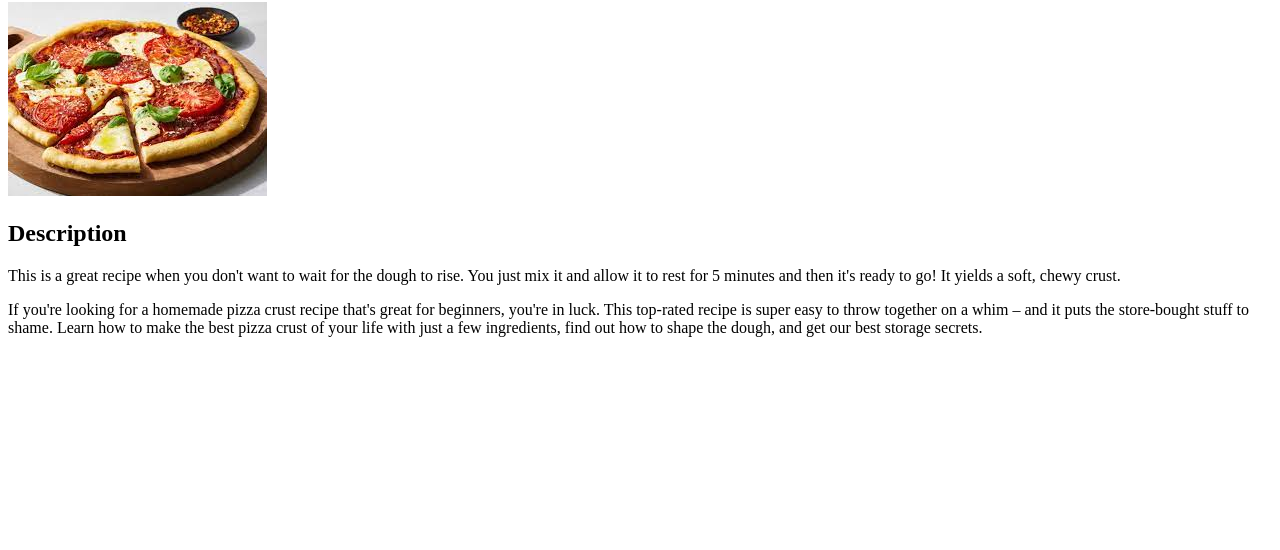
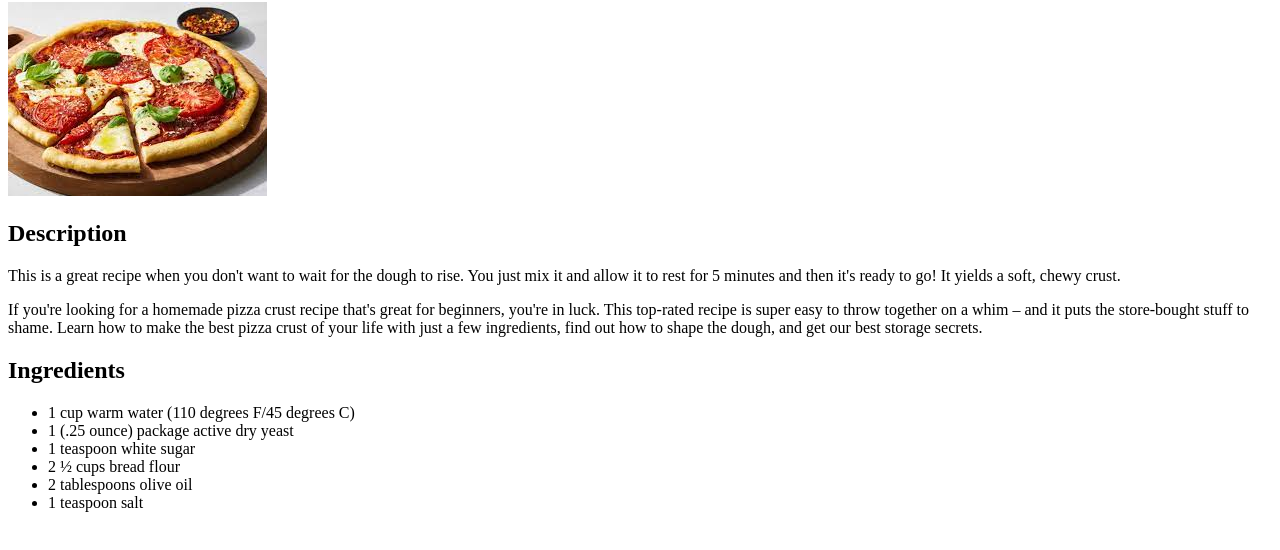
Before and after one commit to muhammad-abdulrafay/odin-recipes, a plain HTML site: page recipes/pizza.html in a window 1280 px wide. Shown: the part 78-628 px from the top of the page. Drawn offline with Linux system fonts and the light colour scheme.

Commit message:
Add recipe ingredients

```diff
--- a/recipes/pizza.html
+++ b/recipes/pizza.html
@@ -14,5 +14,16 @@
 
         <p>This is a great recipe when you don't want to wait for the dough to rise. You just mix it and allow it to rest for 5 minutes and then it's ready to go! It yields a soft, chewy crust.</p>
         <p>If you're looking for a homemade pizza crust recipe that's great for beginners, you're in luck. This top-rated recipe is super easy to throw together on a whim – and it puts the store-bought stuff to shame. Learn how to make the best pizza crust of your life with just a few ingredients, find out how to shape the dough, and get our best storage secrets.</p>
+
+        <h2>Ingredients</h2>
+
+        <ul>
+            <li>1 cup warm water (110 degrees F/45 degrees C)</li>
+            <li>1 (.25 ounce) package active dry yeast</li>
+            <li>1 teaspoon white sugar</li>
+            <li>2 ½ cups bread flour</li>
+            <li>2 tablespoons olive oil</li>
+            <li>1 teaspoon salt</li>
+        </ul>
     </body>
 </html>
```
